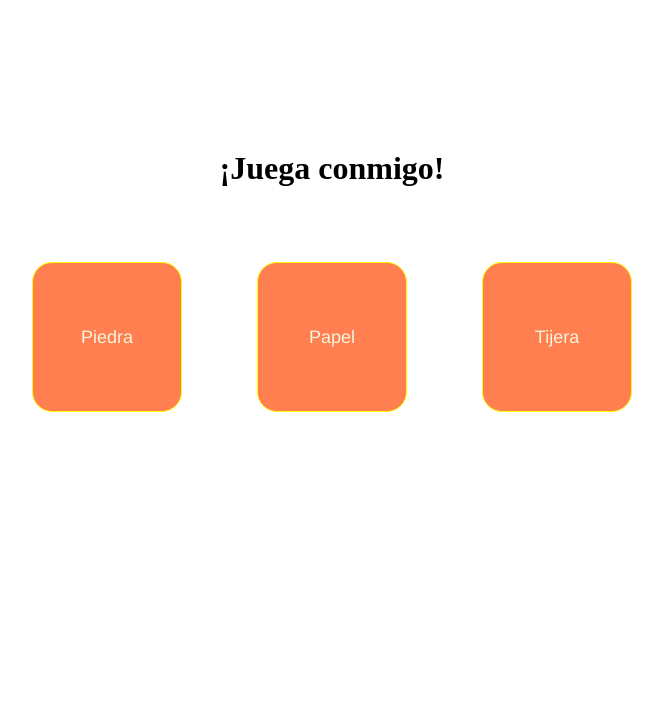
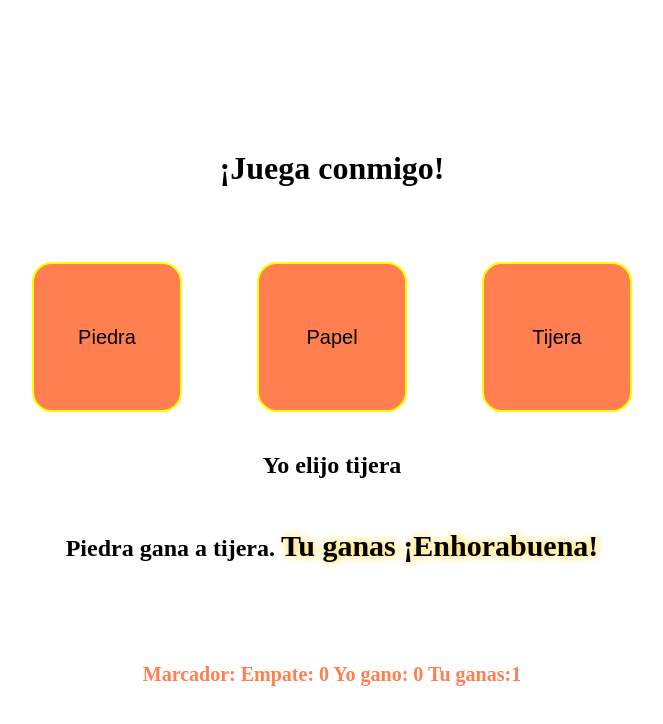
Before and after one commit to garcarloscia/piedra_papel_tijera, a plain HTML site: page index.html in a window 1280 px wide. Both pictures are taken after a click on the button "Piedra". Shown: the whole page, without its empty margins (308-971 px from the left). Drawn offline with Linux system fonts and the light colour scheme.

Commit message:
Fix issues with events

```diff
--- a/index.html
+++ b/index.html
@@ -25,11 +25,53 @@
         width: 150px;
         height: 150px;
         background-color: coral;
-        border: 1px solid yellow;
+        border: 2px solid yellow;
         border-radius: 20px;
-        color:beige;
-        font-family: 'Franklin Gothic Medium', 'Arial Narrow', Arial, sans-serif;
-        font-size: 18px;
+        font-size: 20px;
+    }
+
+    #mensaje1, #mensaje2 {
+        max-width: 800px;
+        text-align: center;
+        font-size: 12px;
+        margin-left: auto;
+        margin-right: auto;
+    }
+    #mensaje1 {
+        transition: 0.5s;
+        margin-top: 15px;
+    }
+    #mensaje2 {
+        transition: 1.5s;
+    }
+
+  .crecer {
+        font-size: 24px !important;
+        padding: 25px !important;
+        font-weight: 700;
+    }
+
+    .gano {
+
+        text-shadow: 1px 1px 2px red, 0 0 1em blue, 0 0 0.2em blue;
+        font-size: 30px;
+    }
+
+
+    .ganas {
+        text-shadow: #FC0 1px 0 10px;
+        font-size: 30px;
+    }
+
+    .marcador {
+        max-width: 800px;
+            padding: 100px;
+            text-align: center;
+            font-size: 20px;
+            margin-left: auto;
+            margin-right: auto;
+            color: coral;
+
     }
 
     </style>
@@ -45,6 +87,8 @@
             <button value="tijera">Tijera</button>
         </div>
 
+            <div id="mensaje1"></div>
+            <div id="mensaje2"></div>
 
 
 <!--     <script>
--- a/script.js
+++ b/script.js
@@ -1,11 +1,8 @@
-/*selección del jugador */
-        // buttons is a node list. It looks and acts much like an array.
+/*El jugador selecciona de los botones */
 const buttons = document.querySelectorAll('button');
 
-        // we use the .forEach method to iterate through each button
 buttons.forEach((button) => {
 
-          // and for each one we add a 'click' listener
     button.addEventListener('click', (e) => {
         juegaRonda(e.target.value);
     });
@@ -16,11 +13,8 @@ let cuentaEmpate=0;
 let cuentaGanasTu=0;
 let cuentaGanoYo=0;
 
-
+function juegaRonda(playerChoice){
     /*elección random del ordenador*/
-
-    function juegaRonda(playerChoice){
-
     function getComputerChoice (){
         const numChoice = Math.round((Math.random()*2));
         let computerChoice ="";
@@ -39,25 +33,41 @@ let cuentaGanoYo=0;
 
     mensaje1.textContent=`Yo elijo ${setComputerChoice}`;
 
+    mensaje1.classList.add('crecer');
+
 
 
     if (playerChoice === setComputerChoice){
         cuentaEmpate++;
-            mensaje2.classList.add('empate');
         mensaje2.textContent=`Los dos hemos elegido ${setComputerChoice}. Hay empate, sigue jugando para desempatar`;
+        mensaje2.classList.add('crecer');
     }
 
     else if ( (setComputerChoice==="papel" && playerChoice==="piedra") || (setComputerChoice==="piedra" && playerChoice==="tijera" )|| (setComputerChoice==="tijera" && playerChoice==="papel")){
         cuentaGanoYo++;
-            mensaje2.classList.add('gano');
-            mensaje2.textContent=`${setComputerChoice.charAt(0).toUpperCase() + setComputerChoice.slice(1)} gana a ${playerChoice}.Yo gano, has perdido`;
+        mensaje2.textContent=`${setComputerChoice.charAt(0).toUpperCase() + setComputerChoice.slice(1)} gana a ${playerChoice}.`;
+        mensaje2.classList.add('crecer');
+        const yoGano = document.createElement('span');
+        yoGano.classList.add('gano');
+        yoGano.textContent=" Yo gano, has perdido";
+        mensaje2.append(yoGano);
     }
+
     else {
         cuentaGanasTu++;
-            mensaje2.classList.add('ganas');
-            mensaje2.textContent=`${playerChoice.charAt(0).toUpperCase() + playerChoice.slice(1)} gana a ${setComputerChoice}.Tu ganas. Enhorabuena!`;
+        mensaje2.textContent=`${playerChoice.charAt(0).toUpperCase() + playerChoice.slice(1)} gana a ${setComputerChoice}. `;
+        mensaje2.classList.add('crecer');
+        const ganasTu = document.createElement('span');
+        ganasTu.classList.add('ganas');
+        ganasTu.textContent="Tu ganas ¡Enhorabuena!";
+        mensaje2.append(ganasTu);
     }
 
-    /*resultado de la ronda*/
-    console.log(`Empate: ${cuentaEmpate} Yo gano: ${cuentaGanoYo} Tu ganas:${cuentaGanasTu}`);
+    ///marcador////
+
+    const marcador = document.createElement('div');
+    marcador.classList.add('marcador');
+    marcador.textContent=`Marcador: Empate: ${cuentaEmpate} Yo gano: ${cuentaGanoYo} Tu ganas:${cuentaGanasTu}`;
+    mensaje2.append(marcador);
+
 }
```
Lines whose indentation alone changed are shown as unchanged.
